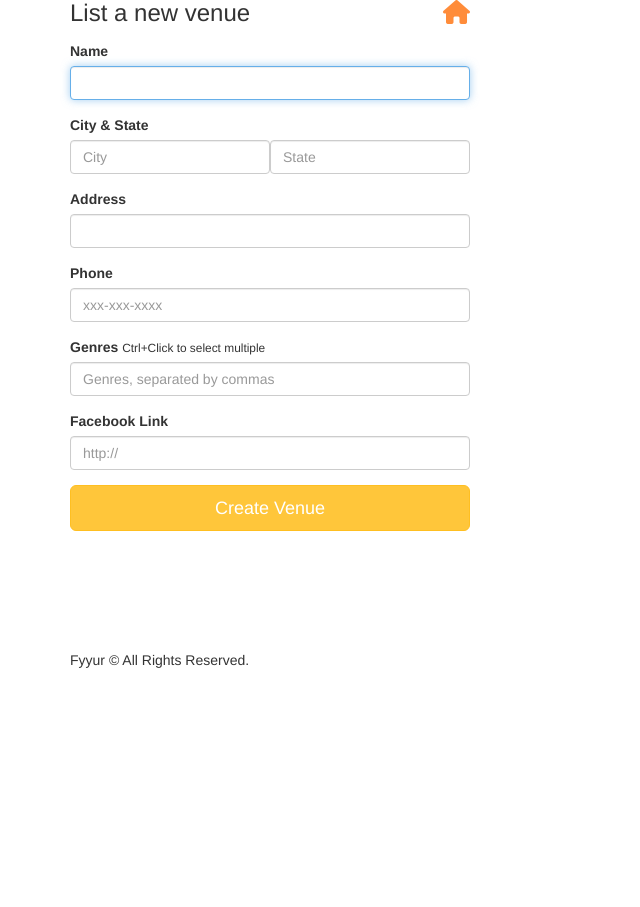
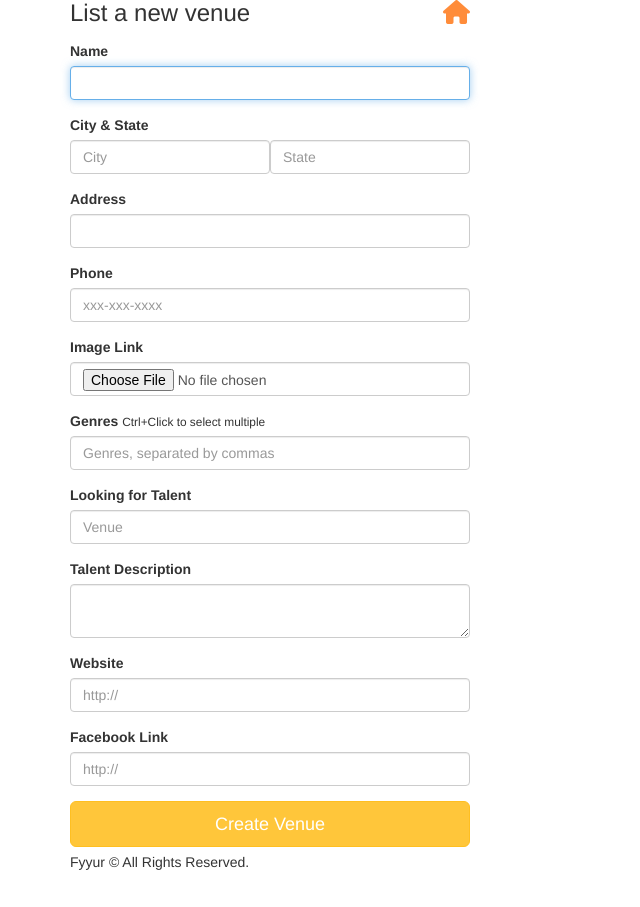
Before and after one commit to dporr/P1_event-booking_fullstack-nanodegree, a Python web app: template templates/forms/new_venue.html in a window 1280 px wide. Shown: the part 95-1002 px from the top of the page, without its empty margins (0-640 px from the left). Before the commit the page ends 763 px from the top, so only its background shows below. Run offline with Jinja, Linux system fonts and the light colour scheme; the template is opened without the code that fills it, so the values that code supplies are empty, except form fields; tables that the repository leaves empty hold one stand-in row (values such as "Sample post"); form fields are guessed from the names that the template uses; some libraries are stand-ins or nearby versions.

Commit message:
Fixed frontend

```diff
--- a/templates/forms/new_venue.html
+++ b/templates/forms/new_venue.html
@@ -26,17 +26,34 @@
       <div class="form-group">
           <label for="phone">Phone</label>
           {{ form.phone(class_ = 'form-control', placeholder='xxx-xxx-xxxx', autofocus = true) }}
-        </div>
+      </div>
+      <div class="form-group">
+          <label for="image_link">Image Link</label>
+          {{ form.image_link(class_ = 'form-control', placeholder='http://',  autofocus = true) }}
+      </div>
       <div class="form-group">
         <label for="genres">Genres</label>
         <small>Ctrl+Click to select multiple</small>
-        {{ form.genres(class_ = 'form-control', placeholder='Genres, separated by commas', id=form.state, autofocus = true) }}
+        {{ form.genres(class_ = 'form-control', placeholder='Genres, separated by commas',  autofocus = true) }}
       </div>
       <div class="form-group">
-          <label for="genres">Facebook Link</label>
-          {{ form.facebook_link(class_ = 'form-control', placeholder='http://', id=form.state, autofocus = true) }}
-        </div>
+          <label for="seeking_talent">Looking for Talent</label>
+          {{ form.seeking_talent(class_ = 'form-control', placeholder='Venue', autofocus = true) }}
+      </div>
+      <div class="form-group">
+          <label for="seeking_description">Talent Description</label>
+          {{ form.seeking_description(class_ = 'form-control', autofocus = true) }}
+      </div>
+      <div class="form-group">
+          <label for="website">Website</label>
+          {{ form.website(class_ = 'form-control', placeholder='http://',  autofocus = true) }}
+      </div>
+      <div class="form-group">
+          <label for="facebook_link">Facebook Link</label>
+          {{ form.facebook_link(class_ = 'form-control', placeholder='http://',  autofocus = true) }}
+      </div>
       <input type="submit" value="Create Venue" class="btn btn-primary btn-lg btn-block">
+      {{ form.csrf_token() }}
     </form>
   </div>
 {% endblock %}
```
